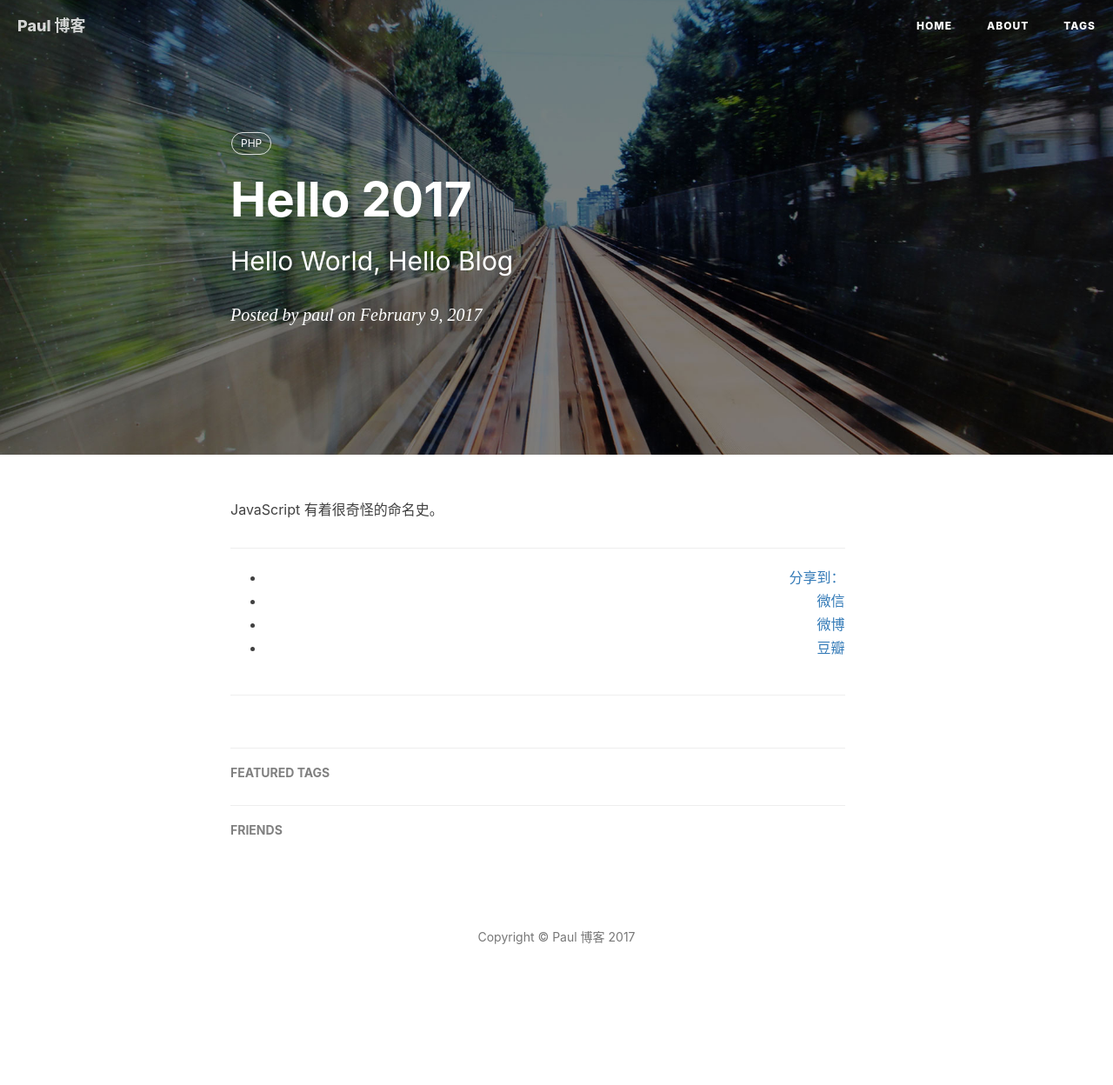
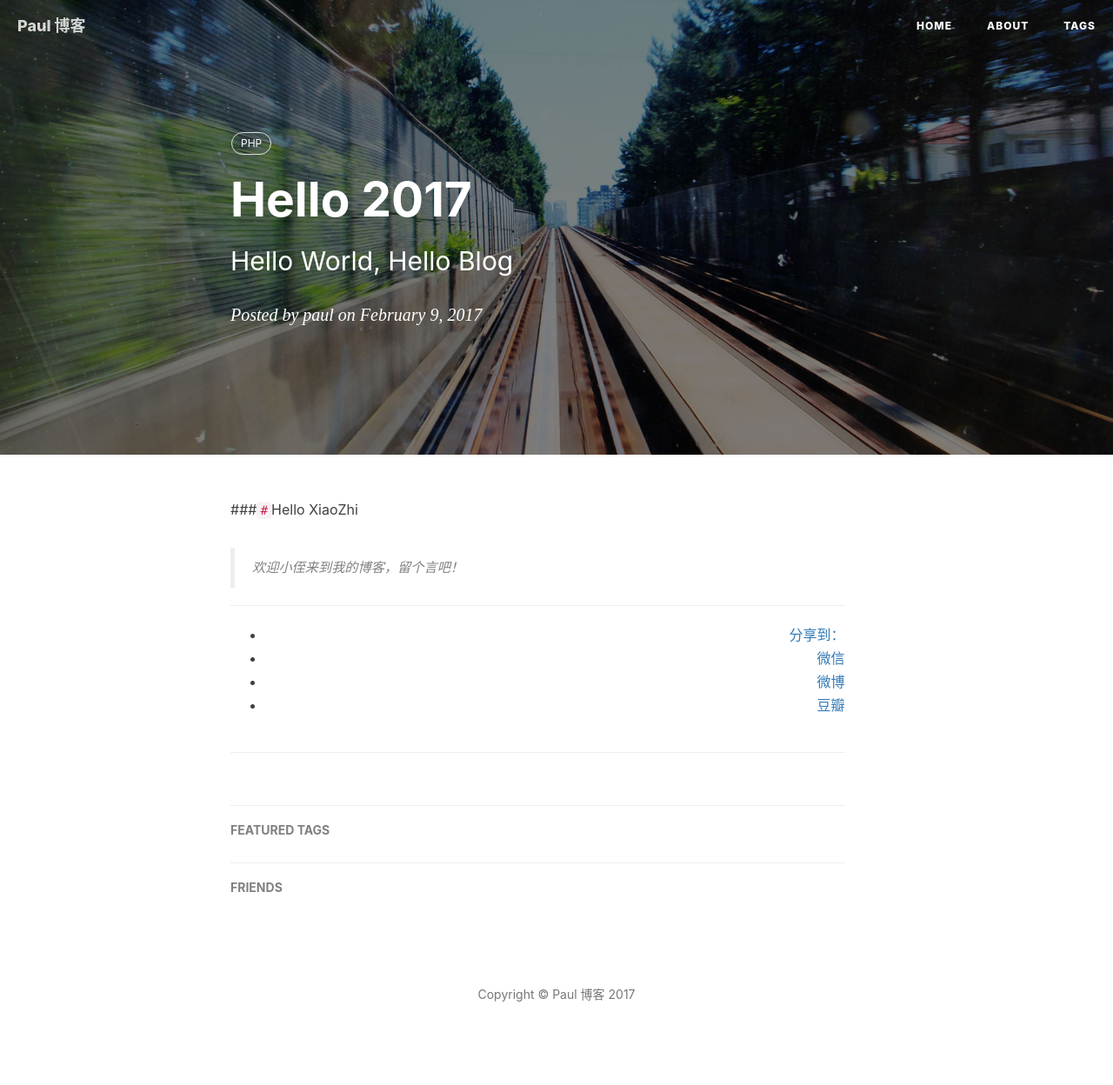
Before and after one commit to mrzxy/jekyll_blog, a Jekyll site: the page built from _posts/2017-02-09-php-hello.markdown, in a window 1280 px wide. Shown: the whole page at 87% size. Built offline with Jekyll 4.4.1, drawn with Linux system fonts in a browser that asks for light colours; nearby versions of some CDN libraries; comment, search, counter and statistics services are not loaded; before the commit the page ends 1182 px from its top, so only the background shows below that.

Commit message:
change article

```diff
--- a/_posts/2017-02-09-php-hello.markdown
+++ b/_posts/2017-02-09-php-hello.markdown
@@ -9,4 +9,6 @@ tags:
     - PHP
 ---
 
-JavaScript 有着很奇怪的命名史。
+###`#`Hello XiaoZhi
+
+>欢迎小侄来到我的博客，留个言吧！
```
